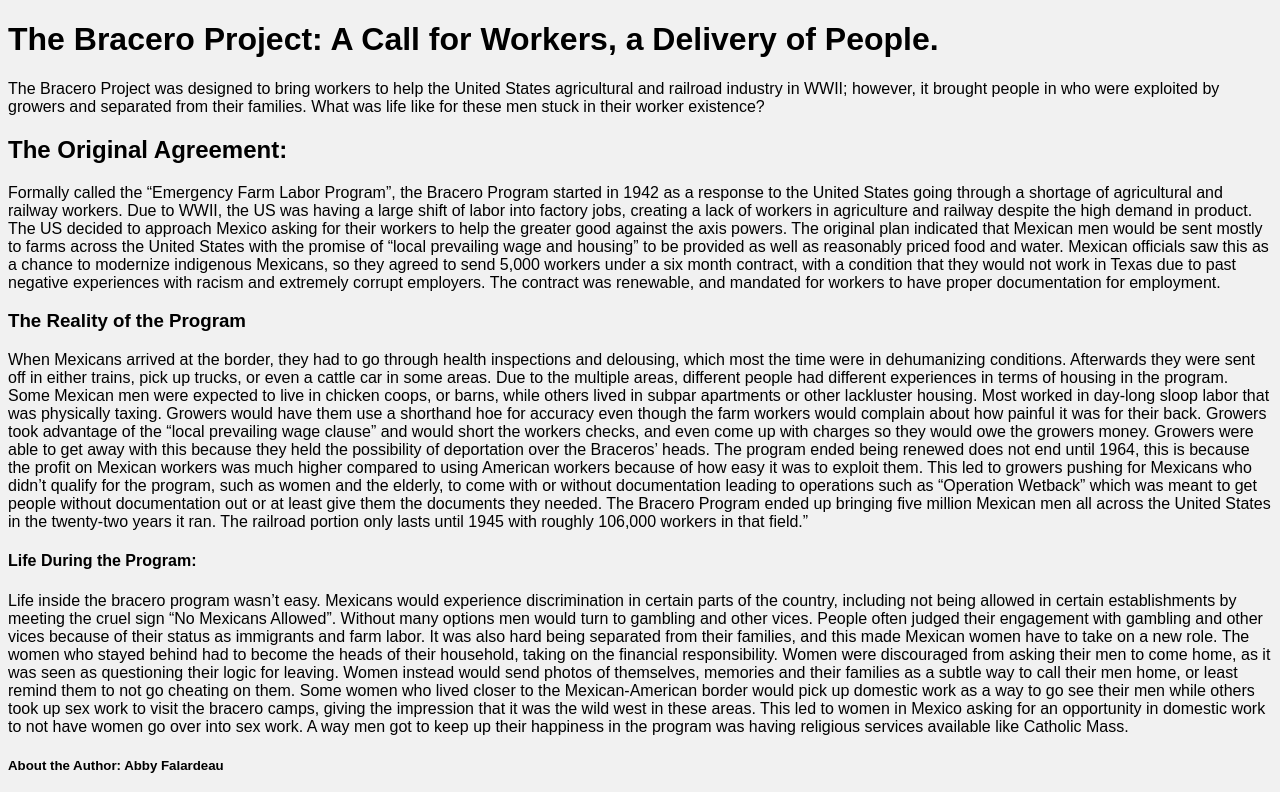
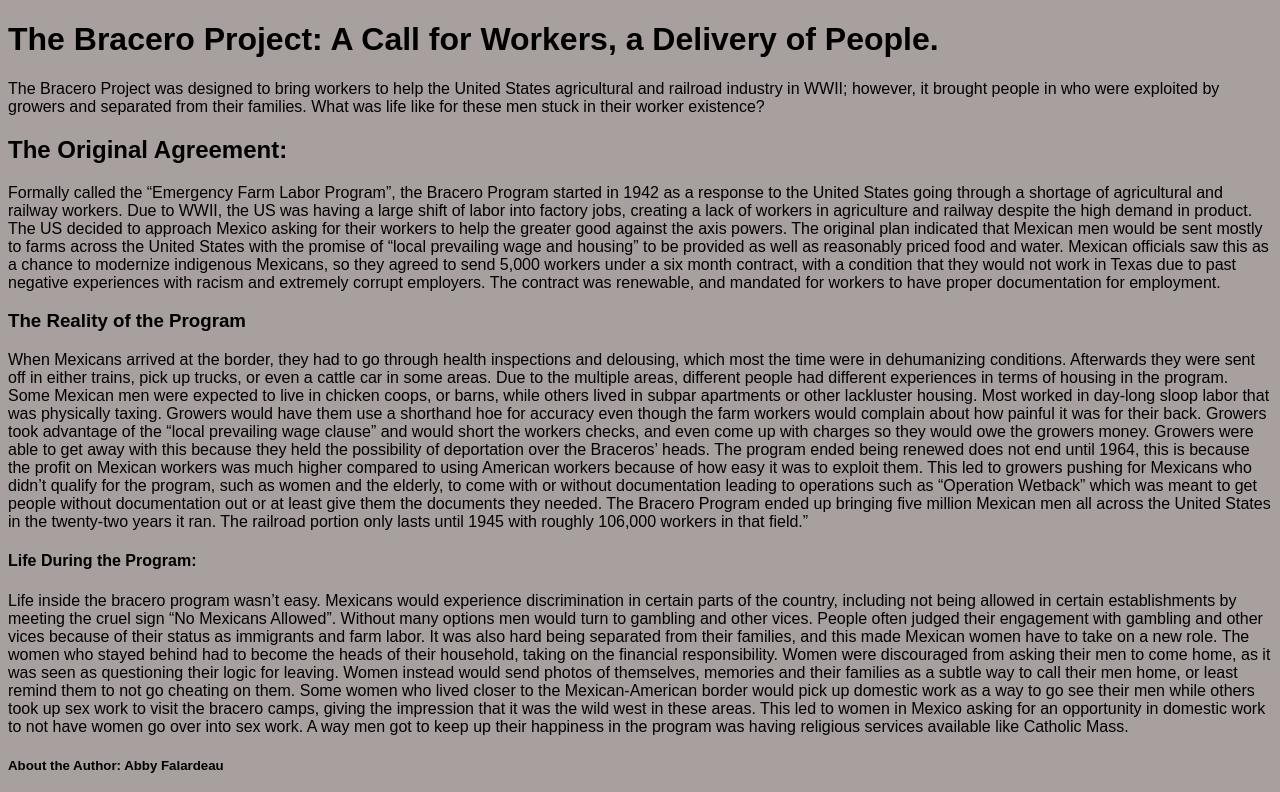
Before and after one commit to abbyfalardeau/MI349_Blog_BraceroProject, a plain HTML site: page index.html in a window 1280 px wide. Shown: the top 792 px of the page. Drawn offline with Linux system fonts and the light colour scheme.

```diff
--- a/screen.css
+++ b/screen.css
@@ -1,6 +1,6 @@
 /* Add screen styles below */
 body {
-    background-color: rgb(241, 241, 241);
+    background-color: rgb(168, 159, 159);
     font-family: Arial, Helvetica, sans-serif;
 }
 img{
```
